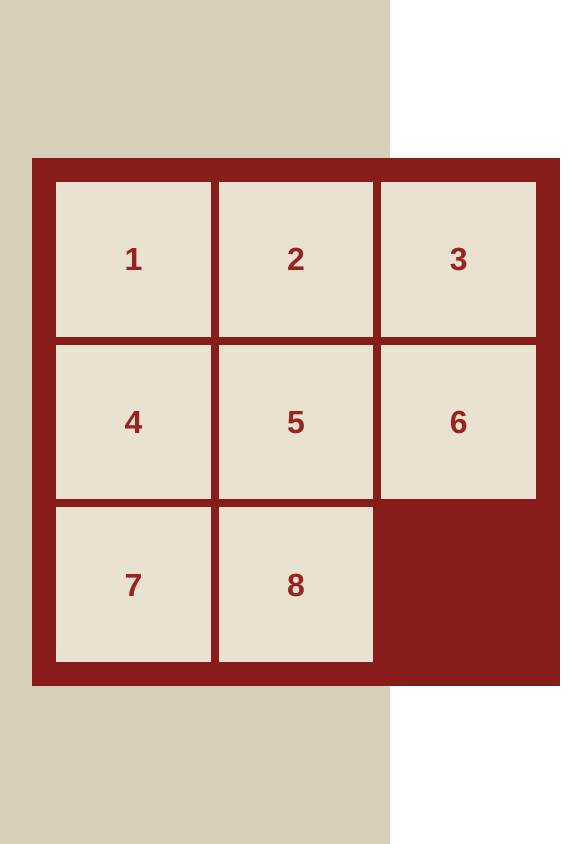
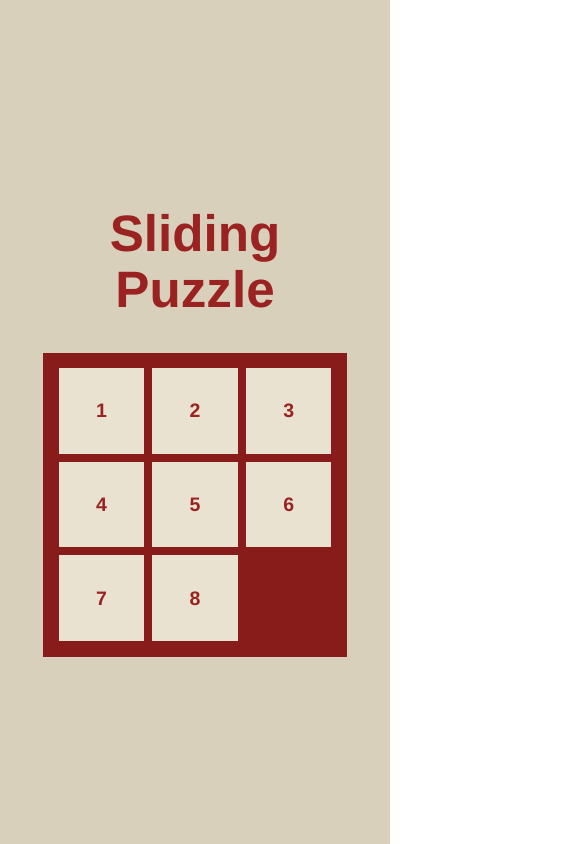
Before and after one commit to marcia-gmarques/sliding-puzzle, a React (Vite) app: page / in a window 390 px wide. Shown: the whole page, 585 px wide, since content can reach past the window. Built offline with nearby package versions, Linux system fonts and the light colour scheme.

Commit message:
responsiveness

```diff
--- a/src/App.css
+++ b/src/App.css
@@ -1,7 +1,15 @@
 #root {
   max-width: 1280px;
+  width: 80%;
   margin: 0 auto;
   padding: 2rem;
   text-align: center;
 
 }
+
+.title{
+  font-family:'Franklin Gothic Medium', 'Arial Narrow', Arial, sans-serif;
+  font-size: 1rem;
+  color: #9a2221;
+  margin-bottom: 2rem;
+}
--- a/src/App.tsx
+++ b/src/App.tsx
@@ -9,6 +9,9 @@ function App() {
   return (
     <>
       <div>
+        <div className="title">
+          <h1>Sliding Puzzle</h1>
+        </div>
         <Board />
       </div>
     </>
--- a/src/components/Board.tsx
+++ b/src/components/Board.tsx
@@ -1,17 +1,26 @@
-import React from "react";
+import { useState } from "react";
 import '../styles/Board.css';
+import { type BoardType } from '../utils/types.tsx';
 
 export default function Board() {
 
-    //tile values from 1 to 9, 0 is the empty tile
-    const initialTiles: number[] = [1, 2, 3, 4, 5, 6, 7, 8, 0];
-    const [tiles, setTiles] = React.useState<number[]>(initialTiles);
+    //tile values from 1 to 8 plus 0 which is the empty tile
+    //if index is 8 (last tile in the array) value is 0 otherwise value is index + 1
+    const initialTiles: BoardType = Array.from({ length: 9 }, (_, index) => ({
+        value: index === 8 ? 0 : index + 1,
+        index: index
+    }));
+
+    //console.log(initialTiles);
+
+    //state to hold the tiles
+    const [tiles, setTiles] = useState<BoardType>(initialTiles);
 
   return (
     <div className="board">
-      {initialTiles.map((tile, index) => (
-        <div key={index} className={`tile ${tile === 0 ? 'empty' : ''}`}>
-          {tile !== 0 ? tile : ''}
+      {tiles.map((tile) => (
+        <div key={tile.index} className={`tile ${tile.value === 0 ? 'empty' : ''}`}>
+          {tile.value !== 0 ? tile.value : ''}
         </div>
       ))}
     </div>
--- a/src/styles/Board.css
+++ b/src/styles/Board.css
@@ -3,11 +3,11 @@
     display: grid;
     grid-template-columns: repeat(3, 1fr);
     gap: 0.5rem;
-    width: 30rem;
-    height: 30rem;
+    width: min(70vw, 35rem); /* uses a minimum of 70% of viewport width up to max 35rem */
+    aspect-ratio: 1; /* keeps it square, without needing height */
     margin: 1rem auto;
     background-color:#881c1a;
-    padding: 1.5rem;
+    padding: min(1.5rem, 4vw); /* Responsive padding */
 }
 
 /*style for each tile*/
@@ -18,7 +18,7 @@
     background-color: #e9e2d0;
     color: #9a2221;
     font-family:'Franklin Gothic Medium', 'Arial Narrow', Arial, sans-serif;
-    font-size: 2rem;
+    font-size: clamp(1.2rem, 5vw, 2rem); /* responsive font size */
     font-weight: bold;
     cursor: pointer;
     user-select: none;
--- /dev/null
+++ b/src/utils/types.tsx
@@ -0,0 +1,6 @@
+//data types used in the app
+export type TileType = {
+    value: number; //value of the tile, 0 for empty tile
+    index: number; //index of the tile in the array
+}
+export type BoardType = TileType[]; //array of tiles representing the board
```
